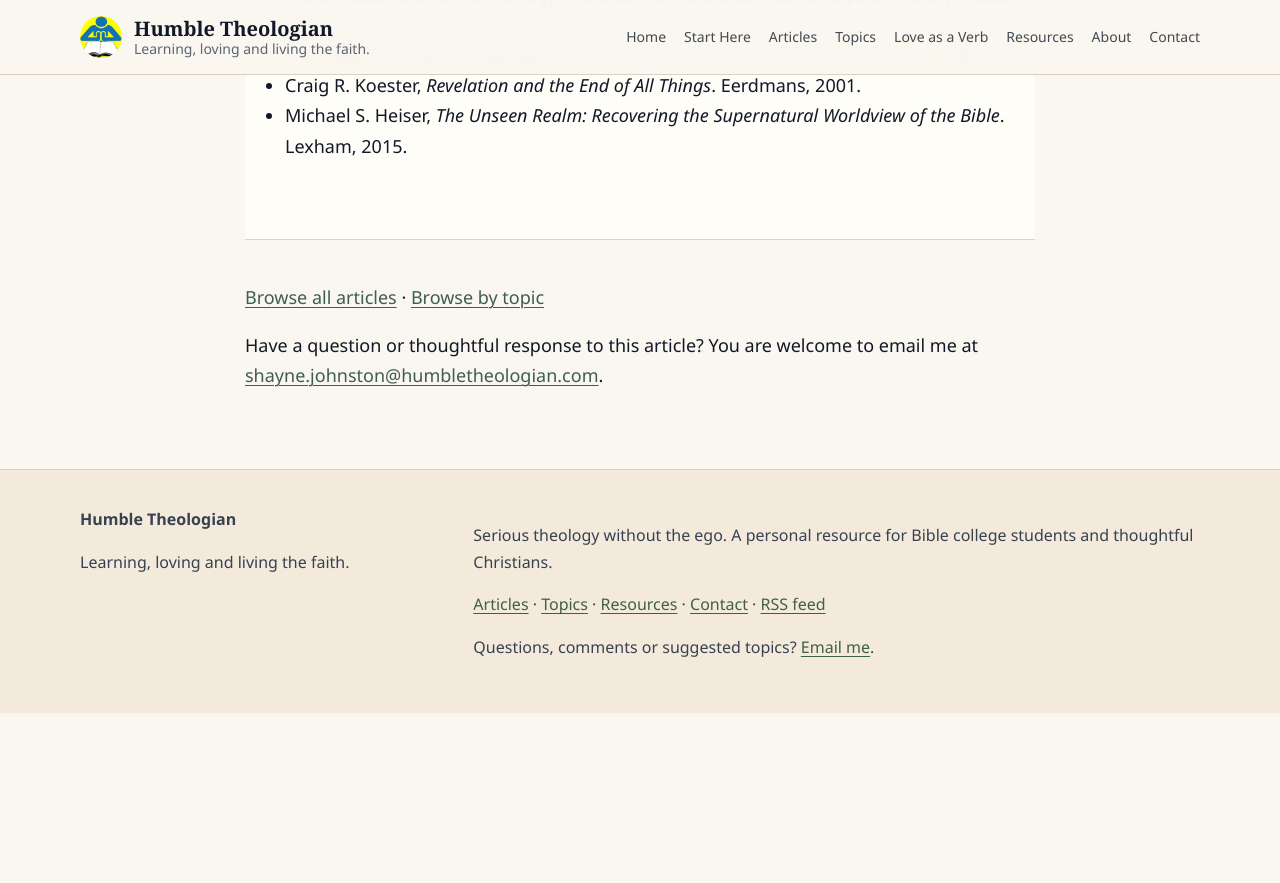
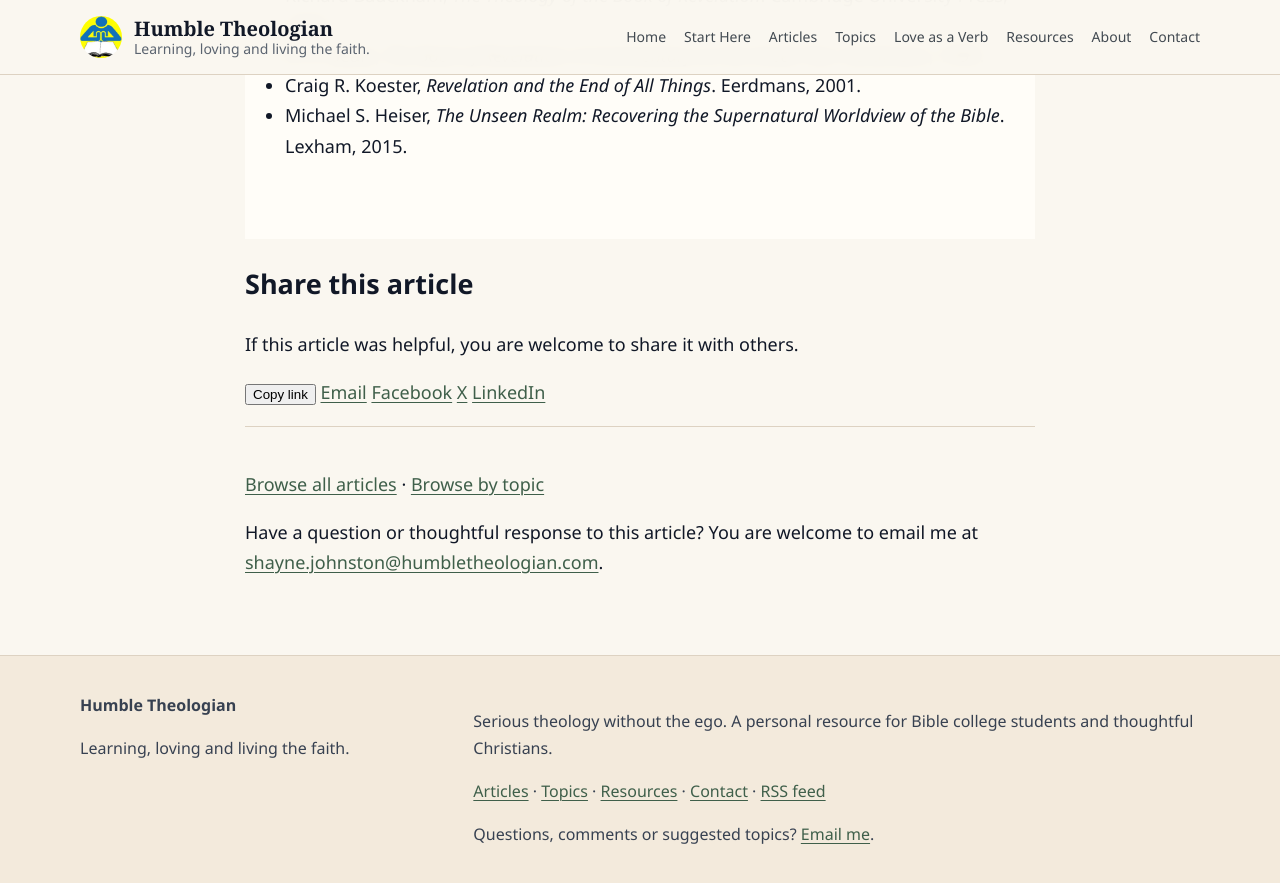
Before and after one commit to humbletheologian/humble-theologian, a Jekyll site: the page built from _posts/2026-06-22-new-creation-not-escape.md, in a window 1280 px wide and 900 px high, scrolled down 6652 px. Shown: the top 883 px of the window. Built offline with Jekyll 4.4.1, drawn with Linux system fonts in a browser that asks for light colours; before the commit the page ends 7365 px from its top, so only the background shows below that.

Commit message:
Add files via upload

```diff
--- a/_layouts/post.html
+++ b/_layouts/post.html
@@ -19,6 +19,36 @@ layout: default
     {{ content }}
   </div>
 
+  <section class="article-share wrap narrow" aria-labelledby="share-this-article">
+    <h2 id="share-this-article">Share this article</h2>
+    <p>If this article was helpful, you are welcome to share it with others.</p>
+    <p class="share-links">
+      <button type="button" class="share-copy" onclick="copyArticleLink(this)">Copy link</button>
+      <a href="mailto:?subject={{ page.title | uri_escape }}&amp;body={{ page.title | uri_escape }}%0A{{ page.url | absolute_url | uri_escape }}">Email</a>
+      <a href="https://www.facebook.com/sharer/sharer.php?u={{ page.url | absolute_url | uri_escape }}" target="_blank" rel="noopener noreferrer">Facebook</a>
+      <a href="https://twitter.com/intent/tweet?url={{ page.url | absolute_url | uri_escape }}&amp;text={{ page.title | uri_escape }}" target="_blank" rel="noopener noreferrer">X</a>
+      <a href="https://www.linkedin.com/shareArticle?mini=true&amp;url={{ page.url | absolute_url | uri_escape }}&amp;title={{ page.title | uri_escape }}" target="_blank" rel="noopener noreferrer">LinkedIn</a>
+    </p>
+  </section>
+
+  <script>
+    function copyArticleLink(button) {
+      const url = window.location.href;
+      if (navigator.clipboard && navigator.clipboard.writeText) {
+        navigator.clipboard.writeText(url).then(function () {
+          const originalText = button.textContent;
+          button.textContent = 'Link copied';
+          setTimeout(function () { button.textContent = originalText; }, 2000);
+        }).catch(function () {
+          window.prompt('Copy this link:', url);
+        });
+      } else {
+        window.prompt('Copy this link:', url);
+      }
+    }
+  </script>
+
+
   <footer class="article-footer wrap narrow">
     <p><a href="{{ '/articles/' | relative_url }}">Browse all articles</a> · <a href="{{ '/topics/' | relative_url }}">Browse by topic</a></p>
     <p>
```
